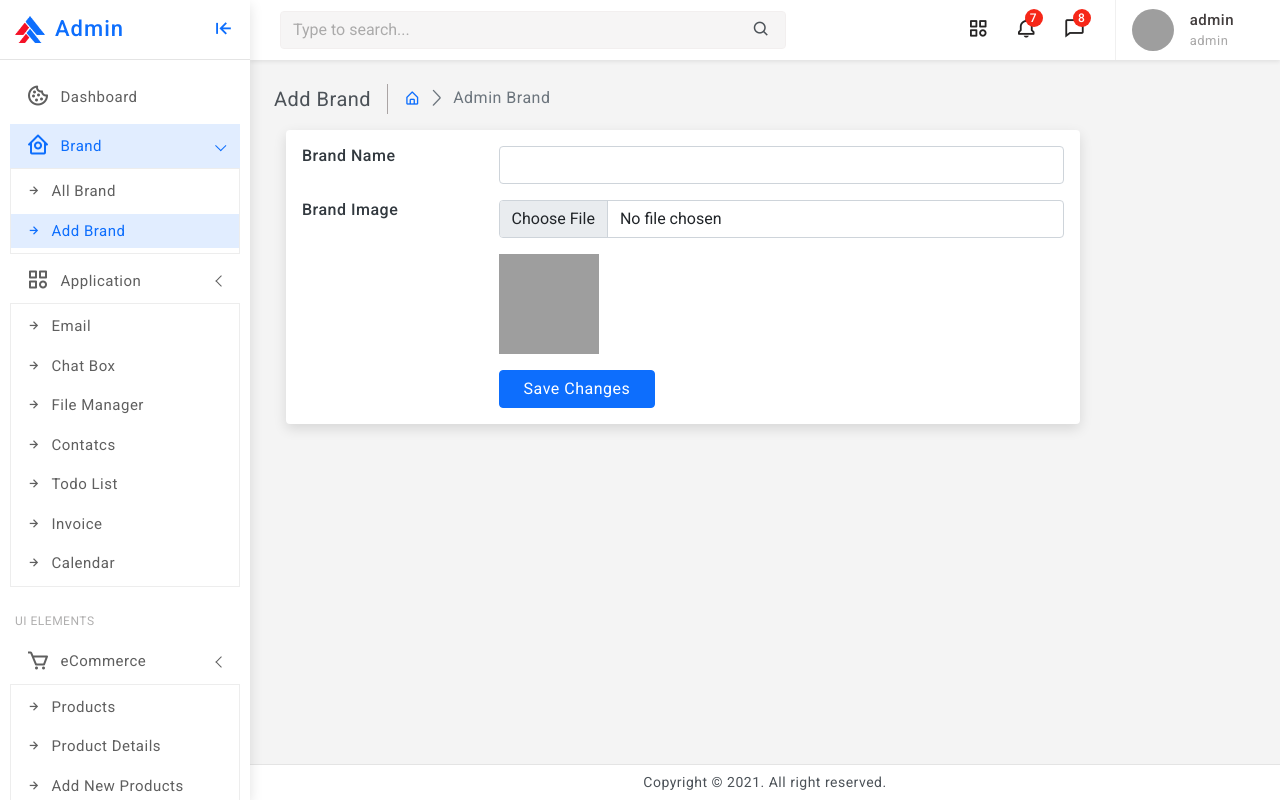
After one commit to bashyauri/e-commerce, a Laravel app: page /add/brand in a window 1280 px wide. The commit adds this page. Run offline with Laravel 10, Linux system fonts and the light colour scheme; a user stored in the database is signed in; data comes from the database, SQL or seed files in the repository; parts of the project's set-up code (start-up, migrations or seed data) failed here and were passed over; some libraries are stand-ins or nearby versions; grey boxes are pictures that could not be loaded.

Commit message:
add brand feature

```diff
--- a/app/Http/Controllers/Backend/BrandController.php
+++ b/app/Http/Controllers/Backend/BrandController.php
@@ -14,4 +14,8 @@ class BrandController extends Controller
         $brands = Brand::latest()->get();
         return view('backend.brand.all-brand', ['brands' => $brands]);
     }
+    public function addBrand(): View
+    {
+        return view('backend.brand.add-brand');
+    }
 }
--- a/resources/views/admin/body/sidebar.blade.php
+++ b/resources/views/admin/body/sidebar.blade.php
@@ -27,7 +27,7 @@
             <ul>
                 <li> <a href="{{route('all.brand')}}"><i class="bx bx-right-arrow-alt"></i>All Brand</a>
                 </li>
-                <li> <a href="dashboard-eCommerce.html"><i class="bx bx-right-arrow-alt"></i>Add Brand</a>
+                <li> <a href="{{route('add.brand')}}"><i class="bx bx-right-arrow-alt"></i>Add Brand</a>
                 </li>
 
             </ul>
--- /dev/null
+++ b/resources/views/backend/brand/add-brand.blade.php
@@ -0,0 +1,85 @@
+@extends('admin.admin_dashboard')
+@section('admin')
+<div class="page-content">
+    <!--breadcrumb-->
+    <div class="page-breadcrumb d-none d-sm-flex align-items-center mb-3">
+        <div class="breadcrumb-title pe-3">Add Brand</div>
+        <div class="ps-3">
+            <nav aria-label="breadcrumb">
+                <ol class="breadcrumb mb-0 p-0">
+                    <li class="breadcrumb-item"><a href="javascript:;"><i class="bx bx-home-alt"></i></a>
+                    </li>
+                    <li class="breadcrumb-item active" aria-current="page">Admin Brand</li>
+                </ol>
+            </nav>
+        </div>
+        <div class="ms-auto">
+
+        </div>
+    </div>
+    <!--end breadcrumb-->
+    <div class="container">
+        <div class="main-body">
+            <div class="row">
+
+                <div class="col-lg-10">
+                    <div class="card">
+                        <div class="card-body">
+                            <form method="post" action="{{route('admin.profile.store')}}" enctype="multipart/form-data">
+                                @csrf
+
+                            <div class="row mb-3">
+                                <div class="col-sm-3">
+                                    <h6 class="mb-0">Brand Name</h6>
+                                </div>
+                                <div class="col-sm-9 text-secondary">
+                                    <input type="text" name="brand_name" class="form-control" />
+                                </div>
+                            </div>
+                            <div class="row mb-3">
+                                <div class="col-sm-3">
+                                    <h6 class="mb-0">Brand Image</h6>
+                                </div>
+                                <div class="col-sm-9 text-secondary">
+                                    <input type="file"  name="brand_image" id="image" class="form-control"  />
+                                </div>
+                            </div>
+                            <div class="row mb-3">
+                                <div class="col-sm-3">
+                                    <h6 class="mb-0"></h6>
+                                </div>
+                                <div class="col-sm-9 text-secondary">
+                                    <img id="show-image" src="
+                                    {{ url('uploads/no_image.jpg') }}"
+                                    alt="Admin" style="width:100px; height:100px">
+                                </div>
+                            </div>
+                            <div class="row">
+                                <div class="col-sm-3"></div>
+                                <div class="col-sm-9 text-secondary">
+                                    <input type="submit" class="btn btn-primary px-4" value="Save Changes" />
+                                </div>
+                            </div>
+                        </div>
+                        </form>
+                    </div>
+
+                </div>
+            </div>
+        </div>
+    </div>
+</div>
+<script src="https://ajax.googleapis.com/ajax/libs/jquery/3.6.4/jquery.min.js"></script>
+<script type="text/javascript">
+    $(document).ready(function(){
+        $('#image').change(function(e){
+            let reader = new FileReader();
+            reader.onload = function(e){
+                $('#show-image').attr('src',e.target.result);
+            }
+            reader.readAsDataURL(e.target.files['0']);
+        });
+    });
+
+</script>
+@endsection
--- a/resources/views/backend/brand/all-brand.blade.php
+++ b/resources/views/backend/brand/all-brand.blade.php
@@ -16,7 +16,8 @@
 					</div>
 					<div class="ms-auto">
 						<div class="btn-group">
-		 <button type="button" class="btn btn-primary">Add Brand</button>
+                            <a href="{{route('add.brand')}}"  class="btn btn-primary">Add Brand</a>
+
 
 
 						</div>
--- a/routes/web.php
+++ b/routes/web.php
@@ -70,5 +70,6 @@ Route::middleware(['auth', 'role:admin'])->group(function () {
     Route::controller(BrandController::class)->group(function () {
         // All brand routes
         Route::get('/all/brand', 'allBrand')->name('all.brand');
+        Route::get('/add/brand', 'addBrand')->name('add.brand');
     });
 });
```
